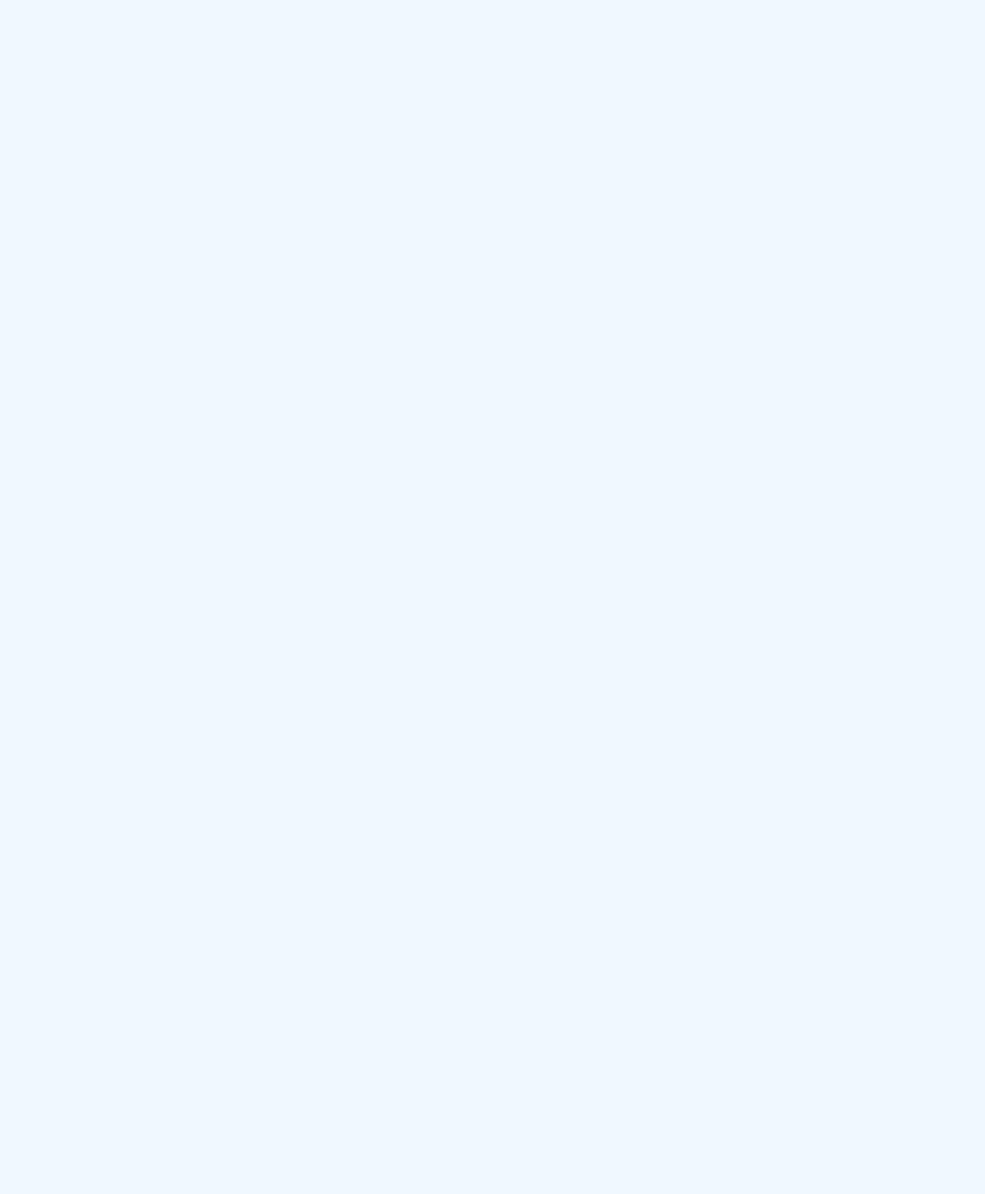
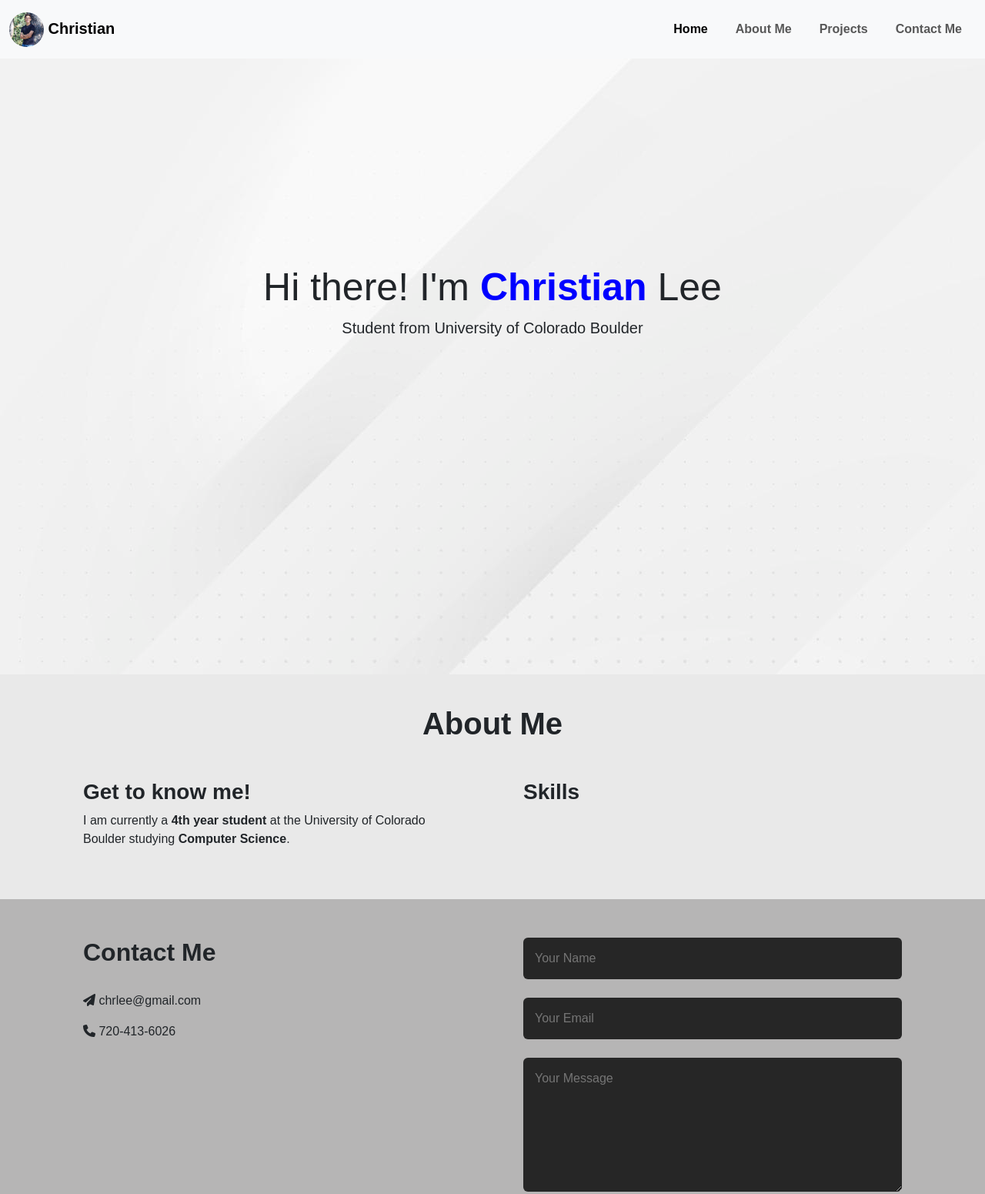
Before and after one commit to chrlee01/Portfolio, a plain HTML site: page index.html in a window 1280 px wide. Shown: the top 1551 px of the page at 77% size. Before the commit the page ends 800 px from the top, so only its background shows below. Drawn offline with nearby package versions, Linux system fonts and the light colour scheme.

Commit message:
Added home, about, contact page

```diff
--- a/index.html
+++ b/index.html
@@ -5,6 +5,7 @@
     <meta name="viewport" content="width=device-width, initial-scale=1.0">
 
     <link href="https://cdn.jsdelivr.net/npm/bootstrap@5.3.0/dist/css/bootstrap.min.css" rel="stylesheet" integrity="sha384-9ndCyUaIbzAi2FUVXJi0CjmCapSmO7SnpJef0486qhLnuZ2cdeRhO02iuK6FUUVM" crossorigin="anonymous">
+    <link rel="stylesheet" href="https://cdnjs.cloudflare.com/ajax/libs/font-awesome/6.4.0/css/all.min.css" integrity="sha512-iecdLmaskl7CVkqkXNQ/ZH/XLlvWZOJyj7Yy7tcenmpD1ypASozpmT/E0iPtmFIB46ZmdtAc9eNBvH0H/ZpiBw==" crossorigin="anonymous" referrerpolicy="no-referrer" />
 
     <link rel="stylesheet" href="/styles/style.css">
 
@@ -15,6 +16,91 @@
 
 <body>
 
+    <nav class="navbar navbar-expand-lg navbar-light bg-light">
+        <div class="container-fluid">
+            <a class="navbar-brand" href="index.html">
+                <img src="/images/profile.jpg" class="logo" width="45" height="45">
+                Christian
+            </a>
+          <button class="navbar-toggler" type="button" data-bs-toggle="collapse" data-bs-target="#navbarSupportedContent" aria-controls="navbarSupportedContent" aria-expanded="false" aria-label="Toggle navigation">
+            <span class="navbar-toggler-icon"></span>
+          </button>
+          <div class="collapse navbar-collapse" id="navbarSupportedContent">
+            <ul class="navbar-nav ms-auto mb-2 mb-lg-0">
+              <li class="nav-item">
+                <a class="nav-link active" href="index.html">Home</a>
+              </li>
+              <li class="nav-item">
+                <a class="nav-link" href="#about">About Me</a>
+              </li>
+              <li class="nav-item">
+                <a class="nav-link" href="#projects">Projects</a>
+              </li>
+              <li class="nav-item">
+                <a class="nav-link" href="#contact">Contact Me</a>
+              </li>
+            </ul>
+          </div>
+        </div>
+      </nav>
+
+<!-----------------Home Page---------------------->
+
+    <div id="header">
+        <div class="container">
+            <div class="header-text">
+                <h1> Hi there! I'm <span>Christian</span> Lee</h1>
+                <p>Student from University of Colorado Boulder</p>
+            </div>
+        </div>
+    </div>
+
+<!-----------------About Page---------------------->
+
+    <div id="about">
+        <div class="container">
+            <div class="about-text">
+                <h1>About Me</h1>
+            </div>
+            <div class="row">
+                <div class="col">
+                    <h3> Get to know me!</h3>
+                    <p> I am currently a <span>4th year student</span> at the University of Colorado Boulder studying <span>Computer Science</span>.</p>
+                </div>
+                <div class="col">
+                    <h3>Skills</h3>
+
+                </div>
+            </div>
+        </div>
+    </div>
+
+<!-----------------Contact Page---------------------->
+
+    <div id="contact">
+        <div class="container">
+            <div class="row">
+                <div class="col">
+                    <h2 class="sub-title">Contact Me</h2>
+                    <br>
+                    <p><i class="fa-sharp fa-solid fa-paper-plane"></i> chrlee@gmail.com</p>
+                    <p><i class="fa-solid fa-phone"></i> 720-413-6026</p>
+                </div>
+                <div class="col">
+                    <div class="contact-right">
+                        <form>
+                            <input type="text" name="Name" placeholder="Your Name" required> <br> <br>
+                            <input type="text" name="Email" placeholder="Your Email" required> <br> <br>
+                            <textarea name="Message" rows="6" placeholder="Your Message"></textarea> <br> <br>
+                            <button type="submit" class="btn btn2"> Submit</button>
+
+                        </form>
+                    </div>
+
+                </div>
+            </div>
+        </div>
+    </div>
 
 
     <script src="https://cdn.jsdelivr.net/npm/bootstrap@5.3.0/dist/js/bootstrap.bundle.min.js" integrity="sha384-geWF76RCwLtnZ8qwWowPQNguL3RmwHVBC9FhGdlKrxdiJJigb/j/68SIy3Te4Bkz" crossorigin="anonymous"></script>
--- a/scripts/script.js
+++ b/scripts/script.js
@@ -0,0 +1,8 @@
+const navLinks = document.querySelectorAll('.nav-link');
+
+        navLinks.forEach(link => {
+          link.addEventListener('click', function() {
+            navLinks.forEach(link => link.classList.remove('active'));
+            this.classList.add('active');
+          });
+        });
--- a/styles/style.css
+++ b/styles/style.css
@@ -1,3 +1,167 @@
+*{
+    margin: 0;
+    padding: 0;
+    box-sizing: border-box;
+    font-family: 'Poppins', sans-serif;
+}
+
+html{
+    scroll-behavior: smooth;
+}
+
 body{
-    background-color: aliceblue;
+    transition: all .4s ease-in-out;
 }
+
+.container{
+    padding: 10px 10px;
+}
+
+#header{
+    width: 100%;
+    height: 100vh;
+    background-image: url("/images/background.jpg");
+    /* text-align: center;
+    position: absolute;
+    top: 50%;
+    left: 50%;
+    transform: translate(-50%, -50%);
+    margin: auto;
+    display: flex;
+    flex-direction: column;
+    justify-content: center;
+    font-size: 50px; */
+}
+
+
+/* ---------------------------------------------- */
+/* NavBar */
+
+/* Profile Image */
+.logo {
+    border-radius: 50%;
+}
+
+.nav-link:hover{
+    color: red !important;
+}
+
+nav{
+    display: flex;
+    justify-content: space-between;
+    flex-wrap: wrap;
+    align-items: center;
+    font-weight: bold;
+
+}
+
+/* Space out nav links */
+nav ul li {
+    display: inline-block;
+    list-style: none;
+    padding: 10px 10px;
+ }
+
+nav ul li a{
+    text-decoration: none;
+    position: relative;
+}
+
+nav ul li a::after{
+    content: '';
+    width: 0;
+    height: 3px;
+    background: #ff004f;
+    position:absolute;
+    left: 0;
+    bottom: -6px;
+}
+
+/* ---------------------------------------------- */
+
+
+/* ---------------------------------------------- */
+
+/* HeaderText */
+
+.header-text{
+    text-align: center;
+    position: absolute;
+    top: 50%;
+    left: 50%;
+    transform: translate(-50%, -50%);
+    margin: auto;;
+}
+
+.header-text h1{
+    font-size: 50px;
+}
+
+.header-text h1 span{
+    font-weight: bold;
+    color: blue;
+}
+
+.header-text p{
+    font-size: 20px;
+    font-weight:500;
+}
+
+/* ---------------------------------------------- */
+
+/* About Page */
+
+#about{
+    background-color:#e9e9e9;
+}
+
+.about-text h1{
+    margin-top: 30px;
+    text-align: center;
+    font-weight: bold;
+}
+
+.row .col h3{
+    font-weight: bold;
+}
+
+.row .col p span{
+    font-weight: bold;
+}
+
+.row{
+    display: flex;
+}
+
+.col{
+    flex: 50%;
+    padding: 40px;
+}
+
+/* ---------------------------------------------- */
+
+/* Contact Page */
+
+#contact{
+    background-color: #b6b5b5;
+}
+
+.row .col h2{
+    font-weight: bold;
+}
+
+.btn.btn2{
+    display: inline-block;
+    background: lightblue;
+}
+
+
+form input, form textarea{
+    width: 100%;
+    border: 0;
+    outline: none;
+    padding: 15px;
+    background: #262626;
+    margin: 15ps 0;
+    border-radius: 6px;
+}
```
Also changed, not shown: images/background.jpg (added), images/profile.jpg (added), 1 other file.
